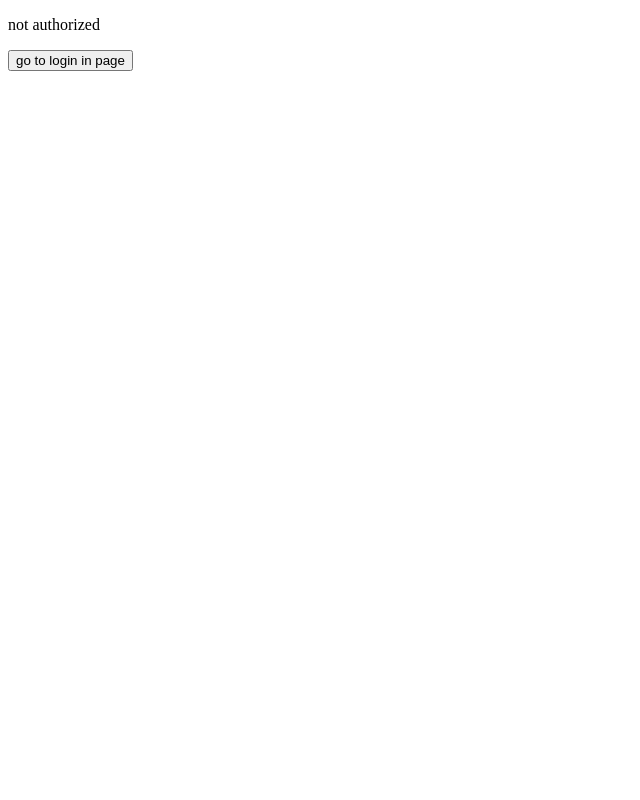
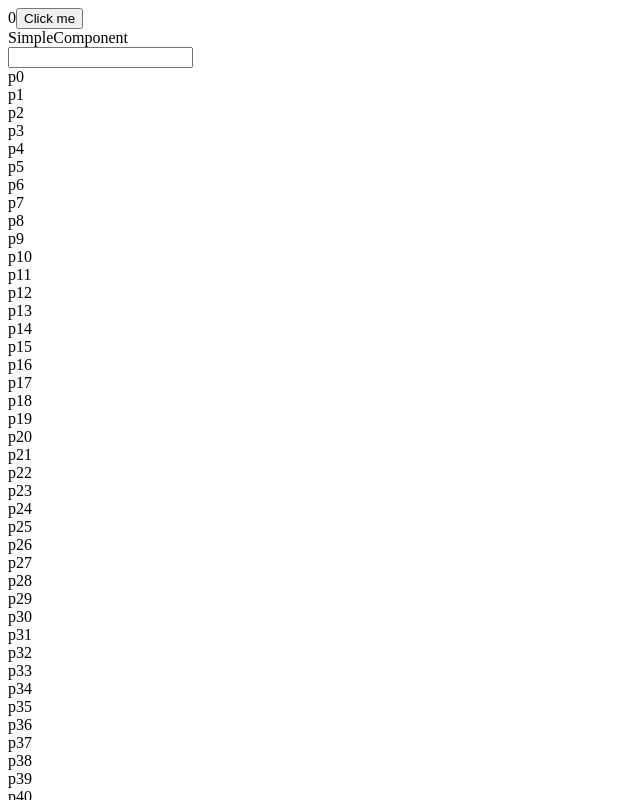
Before and after one commit to suadsuljovic/react3rdgen, a React (Vite) app in the folder react-practice/: page / in a window 1280 px wide. Shown: the top 800 px of the page, without its empty margins (0-640 px from the left). Built offline with nearby package versions, Linux system fonts and the light colour scheme.

Commit message:
class 35

```diff
--- /dev/null
+++ b/react-practice/src/components/37/Find.jsx
@@ -0,0 +1,51 @@
+import { memo, useCallback, useMemo, useState } from "react";
+import SearchItem from "./SearchItem";
+
+const obj = [
+  { id: 1, value: "my text 1" },
+  { id: 1, value: "my text 2" },
+  { id: 1, value: "my text 3" },
+  { id: 1, value: "my text 4" },
+  { id: 1, value: "my text 5" },
+];
+
+// Alternatively, you can initialize the array with a specific value
+// For example, initializing with zeros
+const myArrayWithZeros = Array.from({ length: 100 }, (_, key) => "p" + key);
+
+function Find() {
+  const [search, setSearch] = useState("");
+
+  console.log("find rerender", myArrayWithZeros);
+
+  const filteredItems = useMemo(() => {
+    return myArrayWithZeros.filter((item) =>
+      item.toLowerCase().includes(search.toLowerCase())
+    );
+  }, [search]);
+
+  //   const filteredItems = obj.filter((item) =>
+  //     item.value.toLowerCase().includes(search.toLowerCase())
+  //   );
+
+  const handleClick = useCallback((e) => {
+    console.log(e.target.innerText);
+  }, []);
+
+  return (
+    <div>
+      <input
+        type="text"
+        name=""
+        id=""
+        value={search}
+        onChange={(e) => setSearch(e.target.value)}
+      />
+      {filteredItems.map((item, index) => (
+        <SearchItem title={item} key={index} onClick={handleClick} />
+      ))}
+    </div>
+  );
+}
+
+export default Find;
--- /dev/null
+++ b/react-practice/src/components/37/SearchItem.jsx
@@ -0,0 +1,7 @@
+import React, { memo } from "react";
+
+function SearchItem(props) {
+  return <div onClick={props.onClick}>{props.title}</div>;
+}
+
+export default memo(SearchItem);
--- /dev/null
+++ b/react-practice/src/components/37/SimpleComponent.jsx
@@ -0,0 +1,8 @@
+import { memo } from "react";
+
+function SimpleComponent() {
+  console.log("simple rerender");
+  return <div>SimpleComponent</div>;
+}
+
+export default memo(SimpleComponent);
--- /dev/null
+++ b/react-practice/src/components/37/index.jsx
@@ -0,0 +1,17 @@
+import { useState } from "react";
+import SimpleComponent from "./SimpleComponent";
+import Find from "./Find";
+
+const Class35 = () => {
+  const [count, setCount] = useState(0);
+
+  return (
+    <div>
+      <span>{count}</span>
+      <button onClick={() => setCount(count + 1)}>Click me</button>
+      <SimpleComponent />
+      <Find />
+    </div>
+  );
+};
+export default Class35;
--- a/react-practice/src/main.jsx
+++ b/react-practice/src/main.jsx
@@ -1,10 +1,10 @@
 import React from "react";
 import ReactDOM from "react-dom/client";
 
-import Class31 from "./components/31";
+import Class35 from "./components/37";
 
 ReactDOM.createRoot(document.getElementById("root")).render(
   <React.StrictMode>
-    <Class31 />
+    <Class35 />
   </React.StrictMode>
 );
```
